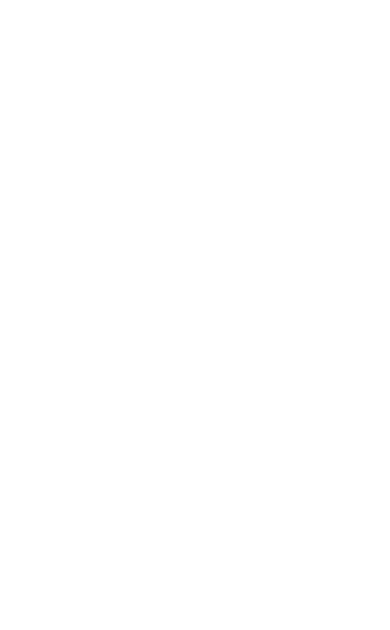
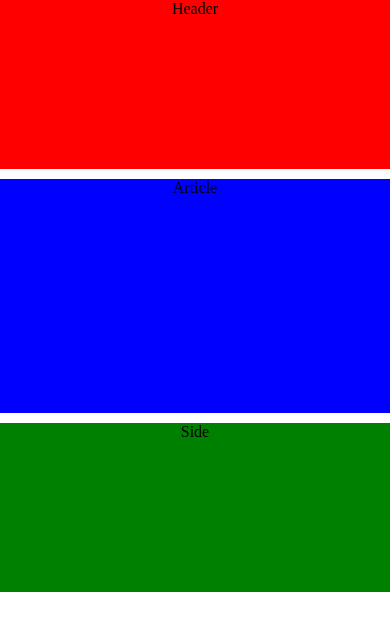
Before and after one commit to IamCharlesM/Whatever-man, a plain HTML site: page index.html in a window 390 px wide. Drawn offline with Linux system fonts and the light colour scheme.

Commit message:
Finished CSS layout for first design

```diff
--- a/css/style.css
+++ b/css/style.css
@@ -0,0 +1,38 @@
+body{
+	margin: 0;
+}
+header{
+	width: 100vw;
+	height: 20vh;
+	background-color: red;
+	margin-bottom: 10px;
+}
+.article{
+	width: calc(100vw - 20vw - 10px);
+	height: calc(100vh - 20vh - 10px);
+	background-color: blue;
+	float: left;
+	margin-right: 10px;
+}
+.side{
+	width: 20vw;
+	height: calc(100vh - 20vh - 10px);
+	background-color: green;
+	float: left;
+}
+header, .article, .side{
+	/*border-radius: 5%;*/
+	text-align: center;
+}
+
+@media (max-width: 680px) {
+	.article{
+		width: 100vw;
+		height: 60vw;
+		margin-bottom: 10px;
+	}
+	.side{
+		width: 100vw;
+		height: 20vh;
+	}
+}
--- a/index.html
+++ b/index.html
@@ -6,6 +6,14 @@
 </head>
 <body>
 
+	<header>Header</header>
+
+	<main>
+		<div class="article">Article</div>
+		<div class="side">Side</div>
+	</main>
+
+
 
 
 
```
Also changed, not shown: 1 other file.
